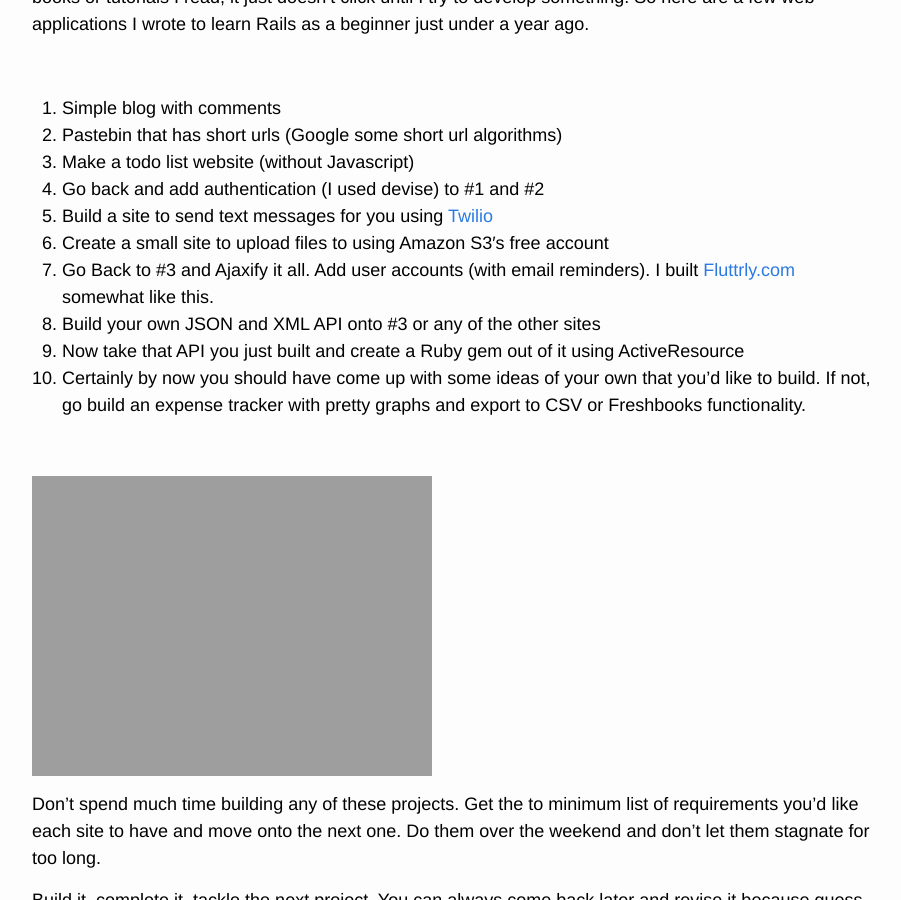
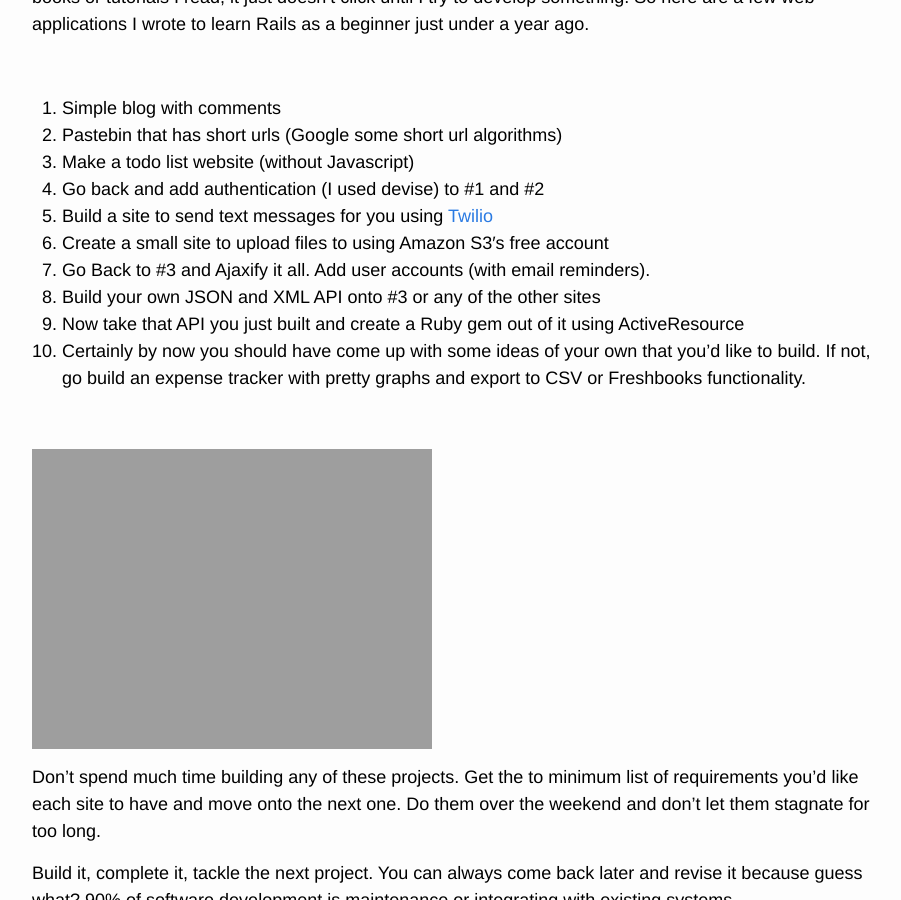
Before and after one commit to excid3/excid3.com, a Jekyll site: the page built from _posts/2011-07-11-10-ideas-for-beginner-web-developers.md, in a window 1280 px wide and 900 px high, scrolled down 670 px. Shown: the whole window, without its empty margins (188-1089 px from the left). Built offline with Jekyll 4.4.1, drawn with Linux system fonts in a browser that asks for light colours; comment, search, counter and statistics services are not loaded.

Commit message:
Remove links to fluttrly.com since I let it expire

```diff
--- a/_posts/2011-07-11-10-ideas-for-beginner-web-developers.md
+++ b/_posts/2011-07-11-10-ideas-for-beginner-web-developers.md
@@ -32,7 +32,7 @@ I landed a job doing Rails development without knowing Rails beforehand. I felt
   4. Go back and add authentication (I used devise) to #1 and #2
   5. Build a site to send text messages for you using [Twilio][4]
   6. Create a small site to upload files to using Amazon S3′s free account
-  7. Go Back to #3 and Ajaxify it all. Add user accounts (with email reminders). I built [Fluttrly.com][5] somewhat like this.
+  7. Go Back to #3 and Ajaxify it all. Add user accounts (with email reminders).
   8. Build your own JSON and XML API onto #3 or any of the other sites
   9. Now take that API you just built and create a Ruby gem out of it using ActiveResource
   10. Certainly by now you should have come up with some ideas of your own that you’d like to build. If not, go build an expense tracker with pretty graphs and export to CSV or Freshbooks functionality.
```
Also changed, not shown: _posts/2011-04-06-let-users-try-before-they-commit.md (+1 -1 lines), _posts/2011-04-25-execution-after-redirect-vulnerability.md (+1 -1 lines), _posts/2011-07-18-git-status-in-your-command-prompt.md (+1 -1 lines).
